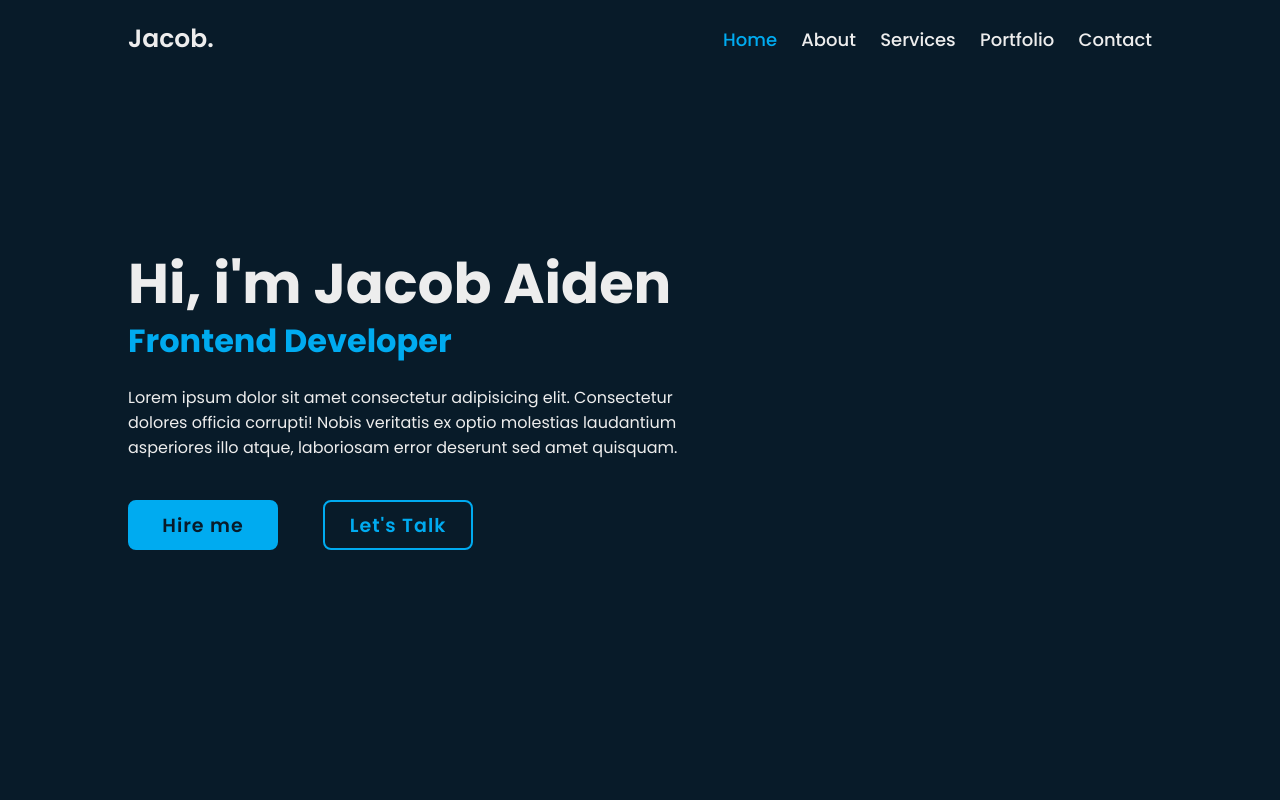
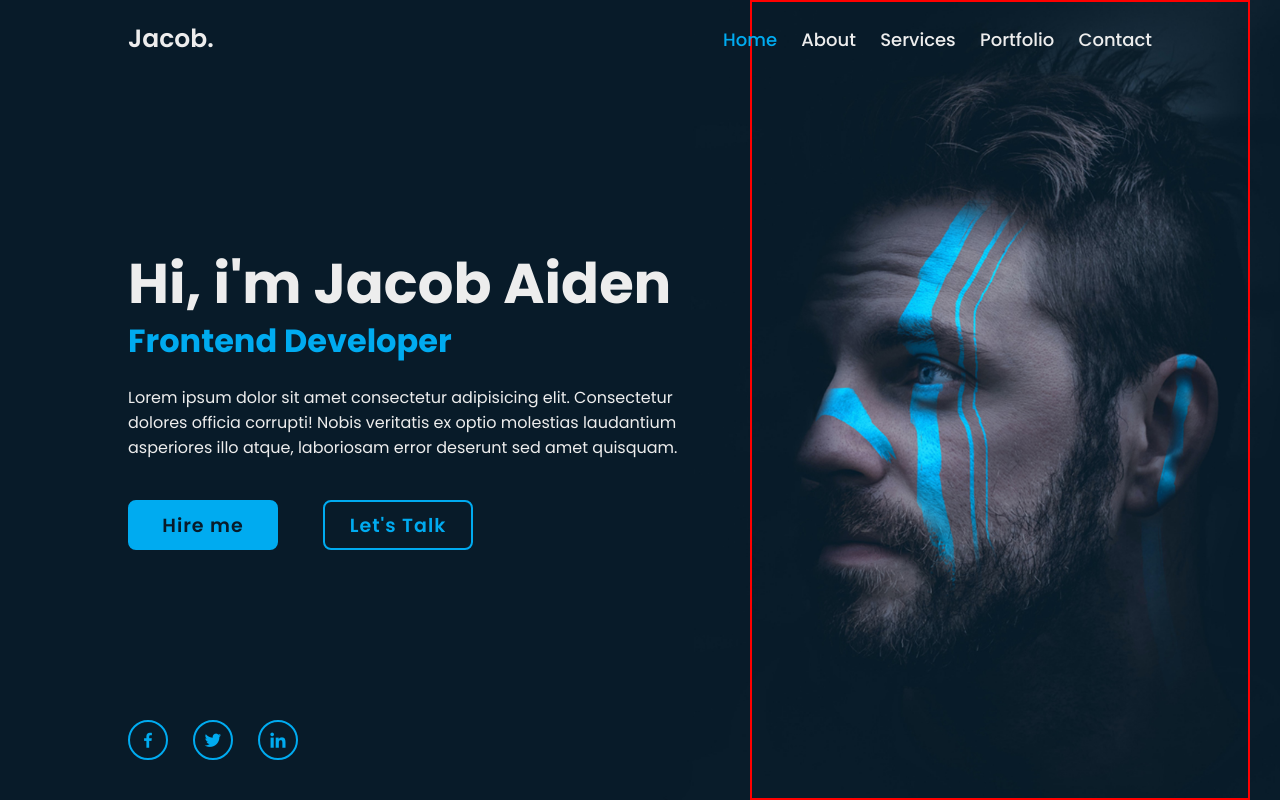
Before and after one commit to David-ob1/Porfolio, a plain HTML site: page index.html in a window 1280 px wide. Drawn offline with nearby package versions, Linux system fonts and the light colour scheme.

Commit message:
element and bg

```diff
--- a/index.html
+++ b/index.html
@@ -6,6 +6,7 @@
     <meta http-equiv="X-UA-Compatible" content="IE=edge">
     <meta name="viewport" content="width=device-width, initial-scale=1.0">
     <title>Personal Portfolio Website HTML CSS Only | Codehal</title>
+    <link href='https://unpkg.com/boxicons@2.1.4/css/boxicons.min.css' rel='stylesheet'>
     <link rel="stylesheet" href="style.css">
     <link href='https://unpkg.com/boxicons@2.1.4/css/boxicons.min.css' rel='stylesheet'>
 </head>
@@ -38,6 +39,17 @@
             </div>
         </div>
 
+        <div class="home-sci">
+            <a href=""><i class='bx bxl-facebook'></i></a>
+            <a href=""><i class='bx bxl-twitter'></i></a>
+            <a href=""><i class='bx bxl-linkedin' ></i></a>
+
+        </div>
+
+        <span class="home-imgHover">
+
+        </span>
+
     </section>
 
 </body>
--- a/style.css
+++ b/style.css
@@ -8,7 +8,7 @@
 }
 
 body{
-    background-color:#081b29 ;
+    /* background-color:#081b29 ; */
     color: #ededed;
 }
 
@@ -53,6 +53,9 @@ body{
     display: flex;
     align-items: center;
     padding: 0 10%;
+    background: url("home.jpg") no-repeat;
+    background-size: cover;
+    background-position: center;
 }
 
 .home-content{
@@ -107,7 +110,7 @@ height: 50px;
 }
 
 .btn-box a:hover{
-    color: #00abf0;
+    color: #00abf0 ;
 }
 
 .btn-box a:nth-child(2){
@@ -140,3 +143,60 @@ height: 50px;
     width: 100%;
 
 }
+
+.home-sci{
+    position: absolute;
+    bottom: 40px;
+    width: 170px;
+    display: flex;
+    justify-content: space-between;
+}
+
+
+.home-sci a {
+    position: relative;
+    display: inline-flex;
+    align-items: center;
+    justify-content: center;
+    width: 40px;
+    height: 40px;
+    background: transparent;
+    border: 2px solid #00abf0;
+    border-radius: 50%;
+    font-size: 20px;
+    color: #00abf0;
+    text-decoration: none;
+    z-index: 1;
+    overflow: hidden;
+    transition: .5s;
+}
+
+.home-sci a:hover{
+    color: #081b29;
+}
+
+.home-sci a::before{
+    content: "";
+    position: absolute;
+    top: 0;
+    left: 0;
+    width: 0%;
+    height: 100%;
+    background:  #00abf0;
+    z-index: -1;
+    transition: .5s;
+}
+
+.home-sci a:hover::before{
+    width: 100%;
+}
+
+.home-imgHover{
+    position: absolute;
+    top: 0;
+    right: 30px;
+    width: 500px;
+    height: 100%;
+    background: transparent;
+    border: 2px solid red;
+}
```
